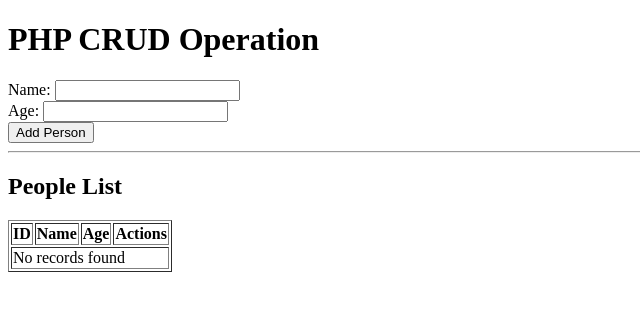
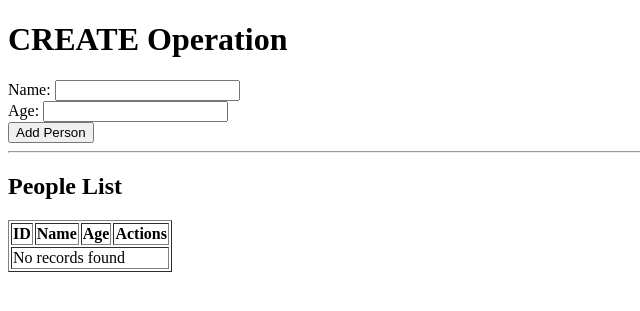
Before and after one commit to seillicha/Guanzon-php-crud, a PHP site: page / in a window 1280 px wide. Shown: the top 311 px of the page, without its empty margins (0-640 px from the left). Run offline with PHP 8.4, Linux system fonts and the light colour scheme; data that the repository does not hold is empty.

Commit message:
Update index.php

```diff
--- a/crud-and-read-operations(Guanzon Mark)/index.php
+++ b/crud-and-read-operations(Guanzon Mark)/index.php
@@ -9,7 +9,7 @@
 </head>
 <body>
 
-<h1>PHP CRUD Operation</h1>
+<h1> CREATE Operation</h1>
 
 <!-- Add Person Form -->
 <form action="create.php" method="post">
```
